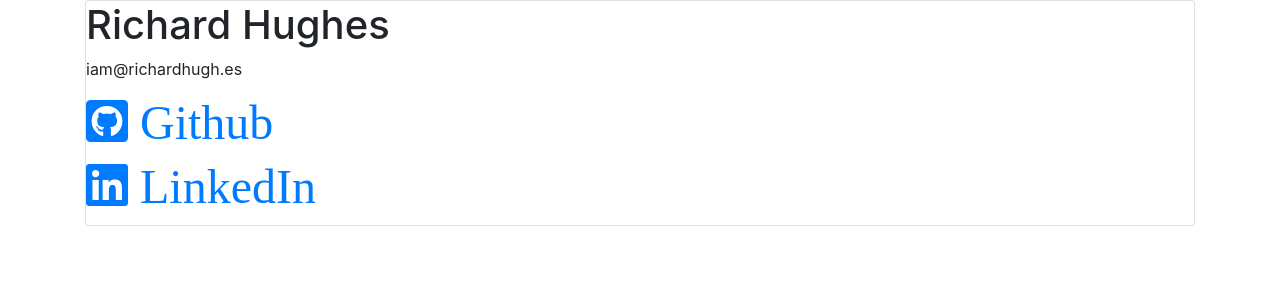
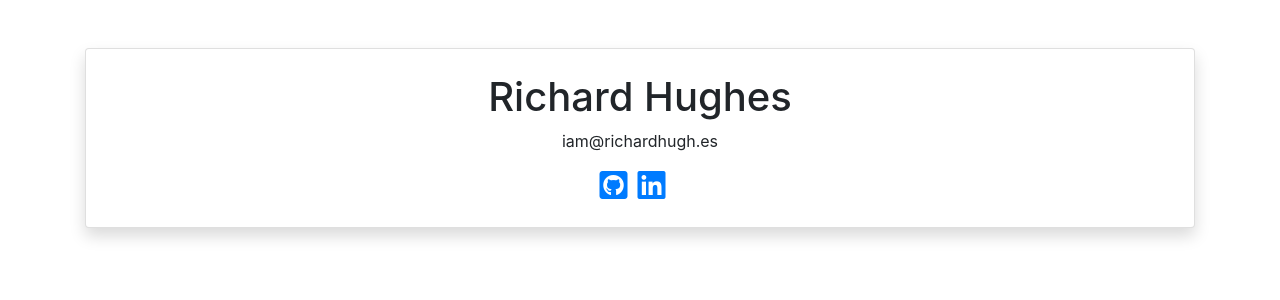
Before and after one commit to richardhughes/richardhugh.es-angular, an Angular app: page / in a window 1280 px wide. Shown: the top 300 px of the page. Built offline with nearby package versions, Linux system fonts and the light colour scheme.

Commit message:
tidy up some components

```diff
--- a/src/app/app-routing.module.ts
+++ b/src/app/app-routing.module.ts
@@ -2,10 +2,10 @@ import { NgModule } from '@angular/core';
 import { Routes, RouterModule } from '@angular/router';
 import {ProfileComponent} from './profile/profile.component';
 import {PageNotFoundComponent} from './page-not-found/page-not-found.component';
-import {AppComponent} from './app.component';
 
 const routes: Routes = [
-    // { path: '**', component: PageNotFoundComponent },
+    { path: '', component: ProfileComponent },
+    { path: '**', component: PageNotFoundComponent },
 ];
 
 @NgModule({
--- a/src/app/app.component.html
+++ b/src/app/app.component.html
@@ -1,11 +1,7 @@
-<!--The content below is only a placeholder and can be replaced.-->
-<div class="container">
-    <div class="card">
-        <app-profile>
+<div class="container mt-5">
+    <div class="col-lg-12 card shadow p-4 mb-4 bg-white text-center">
+        <router-outlet>
 
-        </app-profile>
+        </router-outlet>
     </div>
-    <router-outlet>
-
-    </router-outlet>
 </div>
--- a/src/app/page-not-found/page-not-found.component.html
+++ b/src/app/page-not-found/page-not-found.component.html
@@ -1,8 +1,12 @@
 <div>
     <h1>
-        404 Not Found
+        Not Found
     </h1>
     <p>
-        Sorry, this page does not exist!
+        Sorry, this page does not exist! Please go back to the homepage.
+    </p>
+
+    <p>
+        <button type="button" class="btn btn-secondary" (click)="backToHomepage()" >Go Back to the Homepage</button>
     </p>
 </div>
--- a/src/app/page-not-found/page-not-found.component.ts
+++ b/src/app/page-not-found/page-not-found.component.ts
@@ -1,15 +1,21 @@
-import { Component, OnInit } from '@angular/core';
+import {Component, OnInit} from '@angular/core';
+import {Router} from '@angular/router';
 
 @Component({
-  selector: 'app-page-not-found',
-  templateUrl: './page-not-found.component.html',
-  styleUrls: ['./page-not-found.component.sass']
+    selector: 'app-page-not-found',
+    templateUrl: './page-not-found.component.html',
+    styleUrls: ['./page-not-found.component.sass']
 })
 export class PageNotFoundComponent implements OnInit {
 
-  constructor() { }
+    constructor(private router: Router) {
+    }
 
-  ngOnInit() {
-  }
+    ngOnInit() {
+    }
+
+    backToHomepage() {
+        return this.router.navigate(['/']);
+    }
 
 }
--- a/src/app/person.service.ts
+++ b/src/app/person.service.ts
@@ -20,8 +20,8 @@ export class PersonService {
 
     private getSocialLinks(): Array<SocialLink> {
         return [
-            {name: 'Github', link: 'https://github.com/richardhughes', icon: 'fab fa-github-square fa-3x'},
-            {name: 'LinkedIn', link: 'https://www.linkedin.com/in/richardhughes9/', icon: 'fab fa-linkedin fa-3x'},
+            {name: 'Github', link: 'https://github.com/richardhughes', icon: 'fab fa-github-square fa-2x'},
+            {name: 'LinkedIn', link: 'https://www.linkedin.com/in/richardhughes9/', icon: 'fab fa-linkedin fa-2x'},
             {name: 'Facebook', link: '', icon: ''}
         ];
     }
--- a/src/app/profile/profile.component.html
+++ b/src/app/profile/profile.component.html
@@ -1,19 +1,14 @@
 <h1>
     {{person.name}}
 </h1>
-<p>
+<p *ngIf="person.email.length > 0">
     {{person.email}}
 </p>
 
-<div *ngFor="let social of person.socialLinks">
-    <p *ngIf="social.link.length > 0">
-        <a href="{{social.link}}" ngClass="{{social.icon}}"> {{social.name}} </a>
-    </p>
+<div class="socialLinks">
+    <span *ngFor="let social of person.socialLinks">
+        <span *ngIf="social.link.length > 0">
+            <a href="{{social.link}}"><i ngClass="{{social.icon}}"></i></a>
+        </span>
+    </span>
 </div>
-
-
-<!--<ul>-->
-<!--<li *ngFor="let social of person.socialLinks" *ngIf="social.link != ''">-->
-<!--<a *ngIf="social.link != ''" href="{{social.link}}"> {{social.name}} </a>-->
-<!--</li>-->
-<!--</ul>-->
--- a/src/app/profile/profile.component.sass
+++ b/src/app/profile/profile.component.sass
@@ -0,0 +1,2 @@
+.socialLinks span
+  margin-right: 5px
```
